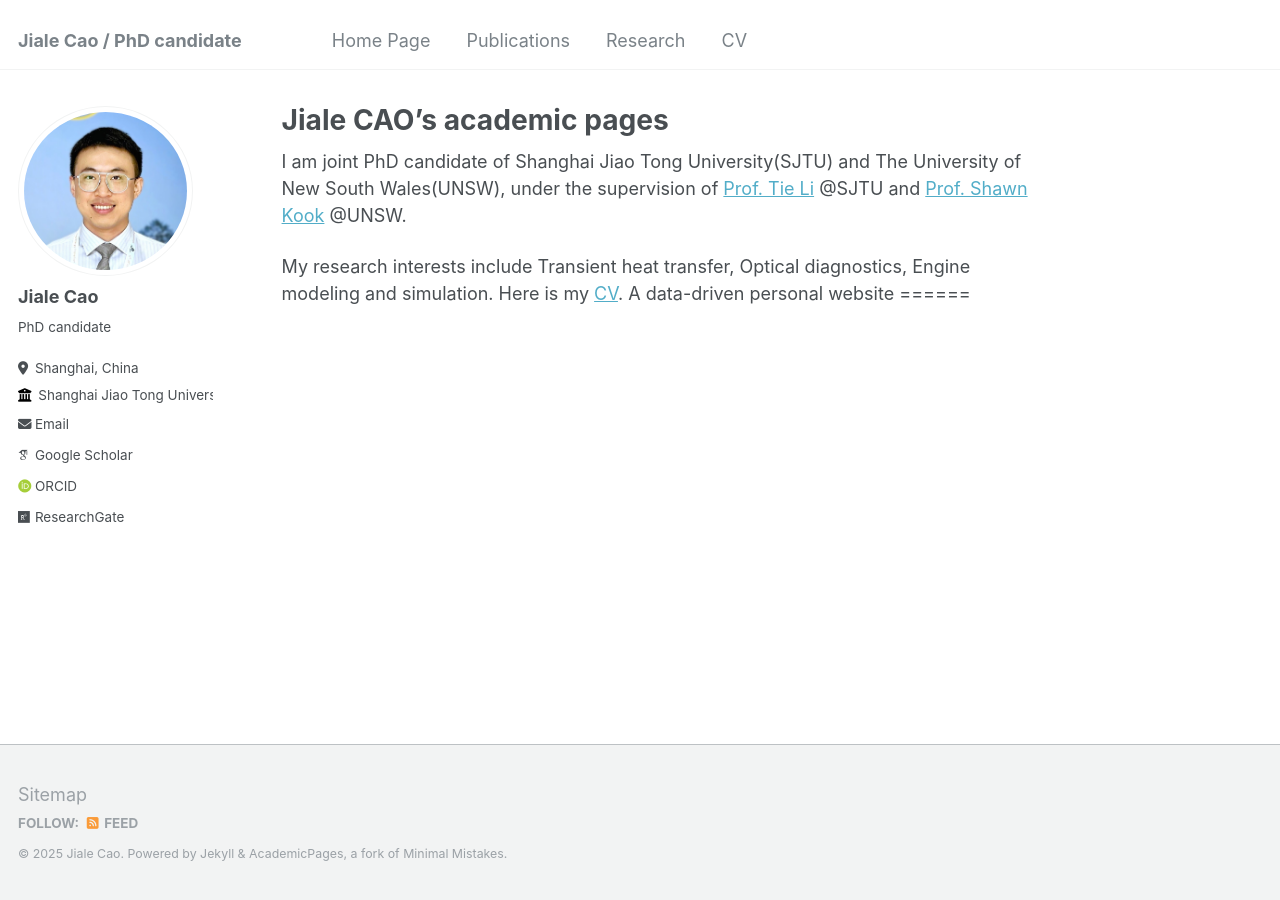
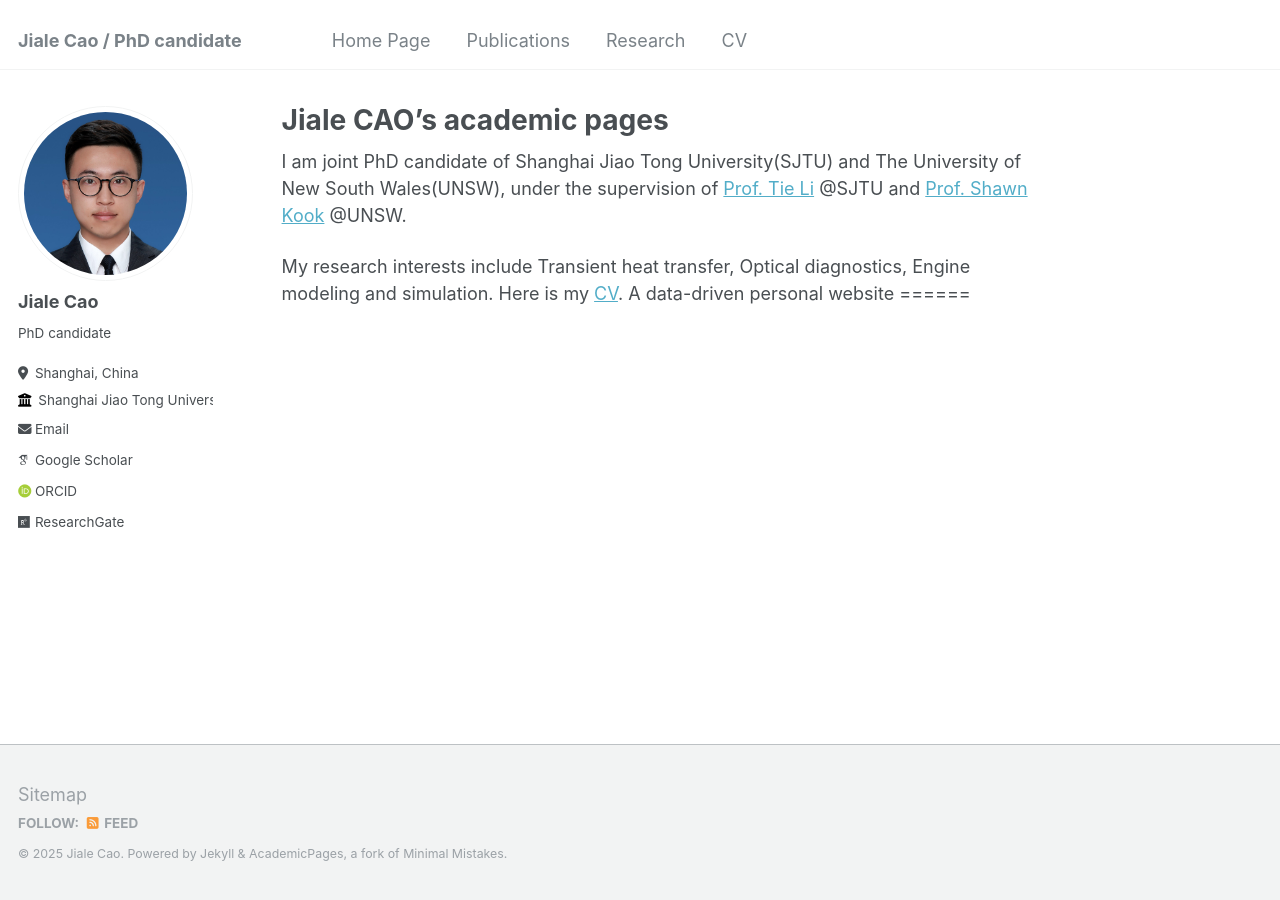
Before and after one commit to JialeCao-CN/JialeCao-CN.github.io, a Jekyll site: the page built from _pages/about.md, in a window 1280 px wide. Built offline with Jekyll 4.4.1, drawn with Linux system fonts in a browser that asks for light colours; some web fonts are replaced.

Commit message:
Update _config.yml

```diff
--- a/_config.yml
+++ b/_config.yml
@@ -21,7 +21,7 @@ repository               : "jialecao-cn.github.io"
 #               Additional customization can be done by editing /_includes/author-profile.html
 author:
   # Biographic information
-  avatar           : "Profile-JC.jpg"
+  avatar           : "profile.jpg"
   name             : "Jiale Cao"
   pronouns         : # example: "she/her"
   bio              : "PhD candidate"
```
